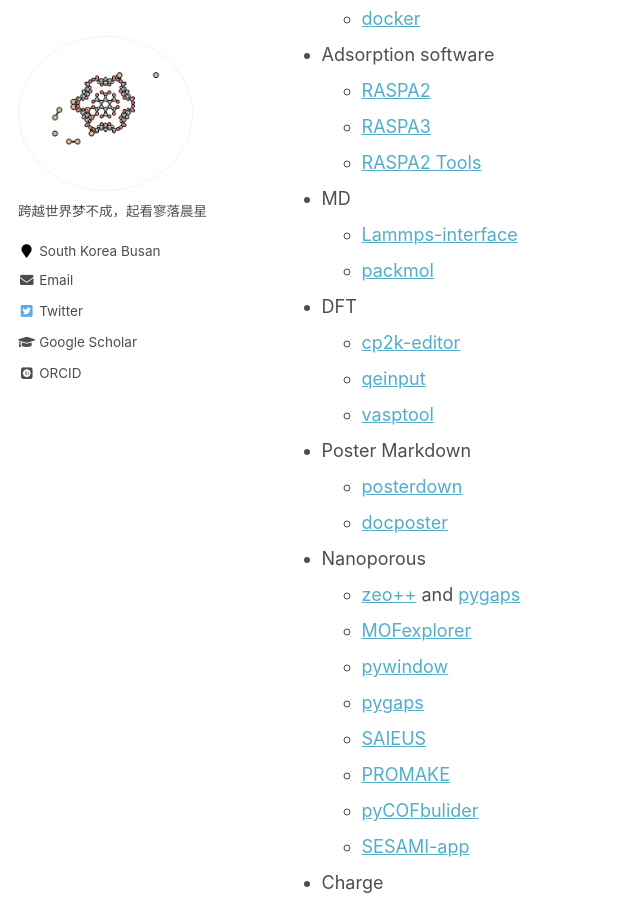
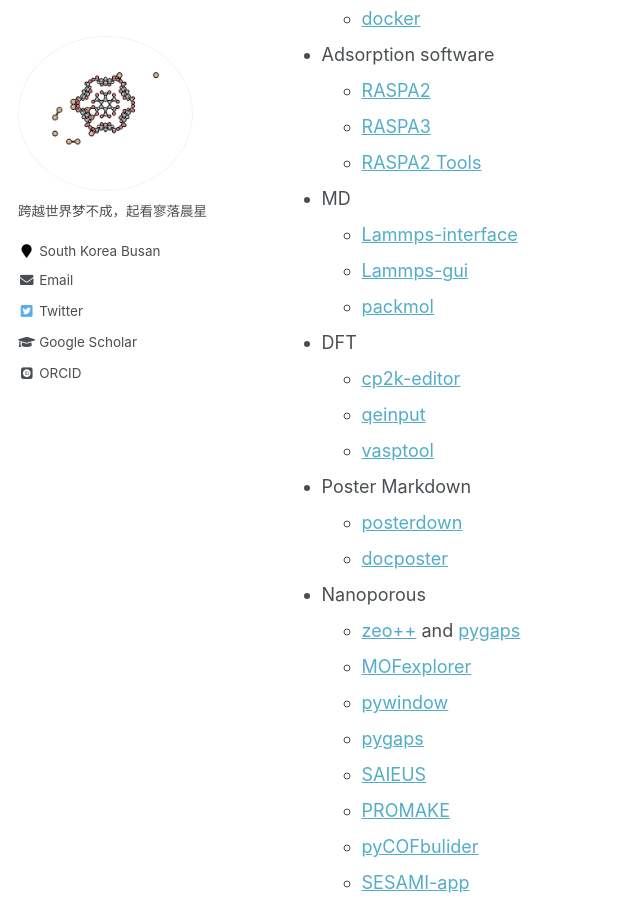
Before and after one commit to sxm13/ZGBshenxiaomoCV.github.io, a Jekyll site: the page built from _pages/markdown.md, in a window 1280 px wide and 900 px high, scrolled down 337 px. Shown: the whole window, without its empty margins (0-640 px from the left). Built offline with Jekyll 4.4.1, drawn with Linux system fonts in a browser that asks for light colours; some web fonts are replaced.

Commit message:
Update markdown.md

```diff
--- a/_pages/markdown.md
+++ b/_pages/markdown.md
@@ -18,6 +18,7 @@
   * [RASPA2 Tools](https://github.com/haoyuanchen/RASPA-tools/tree/master)
 * MD
   * [Lammps-interface](https://github.com/peteboyd/lammps_interface/)
+  * [Lammps-gui](https://download.lammps.org/testing/)
   * [packmol](https://m3g.github.io/packmol/)
 * DFT
   * [cp2k-editor](https://github.com/avishart/CP2K_Editor/)
```
